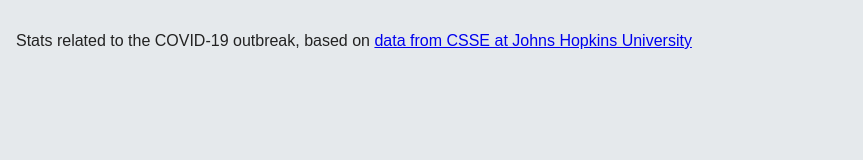
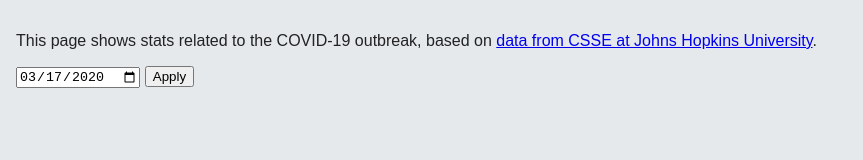
Before and after one commit to CedricReichenbach/covid-19-stats, a plain HTML site: page index.html in a window 1280 px wide. Shown: the whole page, without its empty margins (0-863 px from the left). Drawn offline with Linux system fonts and the light colour scheme; no server answers.

Commit message:
Implement date selection

```diff
--- a/index.html
+++ b/index.html
@@ -6,9 +6,13 @@
 </head>
 
 <body>
-    <p>Stats related to the COVID-19 outbreak, based on <a href="https://github.com/CSSEGISandData/COVID-19"
-            target="_blank">data from CSSE at Johns Hopkins University</a>
+    <p>This page shows stats related to the COVID-19 outbreak, based on <a
+            href="https://github.com/CSSEGISandData/COVID-19" target="_blank">data from CSSE at Johns Hopkins
+            University</a>.
     </p>
+
+    <input type="date" id="date-input">
+    <button id="apply-button">Apply</button>
 
     <table id="main-table">
     </table>
--- a/index.js
+++ b/index.js
@@ -1,6 +1,22 @@
 const baseUrl = 'https://raw.githubusercontent.com/CSSEGISandData/COVID-19/master/csse_covid_19_data/csse_covid_19_daily_reports/';
 
 const table = document.querySelector('#main-table');
+const dateInput = document.querySelector('#date-input');
+const applyButton = document.querySelector('#apply-button');
+
+(function defaultToYesteday() {
+    const date = new Date();
+    date.setDate(date.getDate() - 1);
+
+    const month = date.getMonth() + 1 + '';
+    const day = date.getDate() + '';
+    dateInput.value = `${date.getFullYear()}-${month.padStart(2, '0')}-${day.padStart(2, '0')}`;
+})();
+
+applyButton.addEventListener('click', () => {
+    const date = new Date(dateInput.value);
+    displayForDay(date);
+});
 
 async function dataForDay(date) {
     // MM-DD-YYYY.csv
@@ -9,6 +25,8 @@ async function dataForDay(date) {
     const fileName = `${month.padStart(2, '0')}-${day.padStart(2, '0')}-${date.getFullYear()}.csv`;
 
     const response = await fetch(baseUrl + fileName);
+    if (response.status >= 400) throw `Failed to load data (${(await response.text()).replace('\n', '')})`;
+
     return await response.text();
 }
 
@@ -69,6 +87,3 @@ function deriveStats(entries, isHeader) {
     extended.push(isNaN(deathPercentage) ? '-' : `${deathPercentage.toFixed(2)} %`);
     return extended;
 }
-
-// test
-displayForDay(new Date('2020-03-15'));
```
